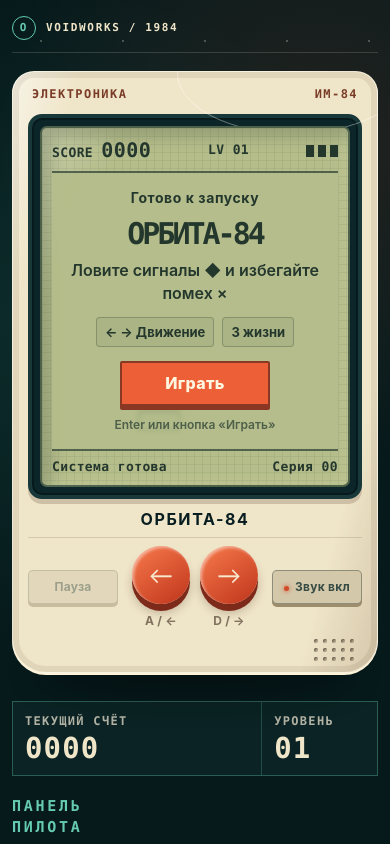
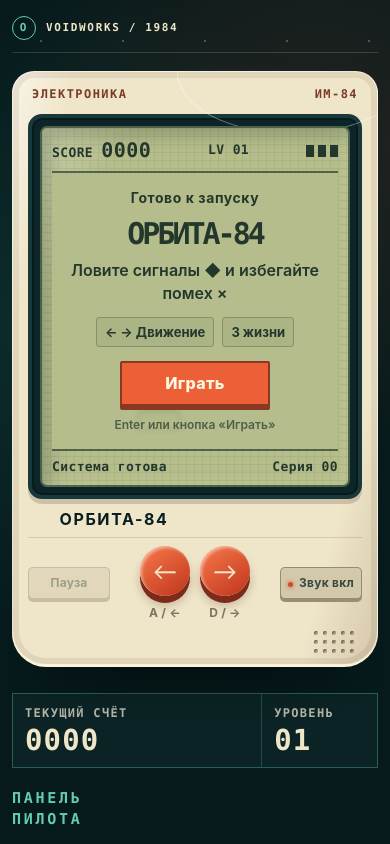
Before and after one commit to BigPanda-IT/orbita-84, a React app: page / in a window 390 px wide. Shown: the top 844 px of the page. Built offline with nearby package versions, Linux system fonts and the light colour scheme.

Commit message:
fix: center console title and resize controls

```diff
--- a/src/components/App/App.module.less
+++ b/src/components/App/App.module.less
@@ -424,18 +424,22 @@ footer {
 }
 
 .deviceInfo {
-  display: flex;
-  align-items: baseline;
-  justify-content: space-between;
+  display: grid;
+  grid-template-columns: 1fr auto 1fr;
+  align-items: center;
   padding: 10px 5px 8px;
   color: #82432d;
   font: 700 12px/1.25 @ui;
   letter-spacing: 0.02em;
 }
 .deviceInfo strong {
+  justify-self: center;
   color: @ink;
   font-size: 16px;
   letter-spacing: 0.1em;
+}
+.deviceInfo > span:last-child {
+  justify-self: end;
 }
 
 .controls {
@@ -448,7 +452,7 @@ footer {
 }
 .moveControls {
   display: flex;
-  gap: 14px;
+  gap: 12px;
   align-items: flex-start;
   justify-content: center;
   flex-wrap: nowrap;
@@ -470,8 +474,8 @@ footer {
 
 .roundButton {
   display: grid;
-  width: 58px;
-  height: 58px;
+  width: 52px;
+  height: 52px;
   place-items: center;
   border: 0;
   border-radius: 50%;
@@ -497,8 +501,8 @@ footer {
 
 .switchButton {
   width: 100%;
-  max-width: 105px;
-  padding: 9px 10px;
+  max-width: 92px;
+  padding: 8px;
   border: 1px solid rgba(34, 53, 48, 0.4);
   border-radius: 5px;
   color: #364b43;
@@ -758,11 +762,11 @@ footer {
     gap: 10px;
   }
   .roundButton {
-    width: 58px;
-    height: 58px;
+    width: 50px;
+    height: 50px;
   }
   .switchButton {
-    max-width: 90px;
+    max-width: 82px;
     padding-right: 5px;
     padding-left: 5px;
     font-size: 12px;
```
